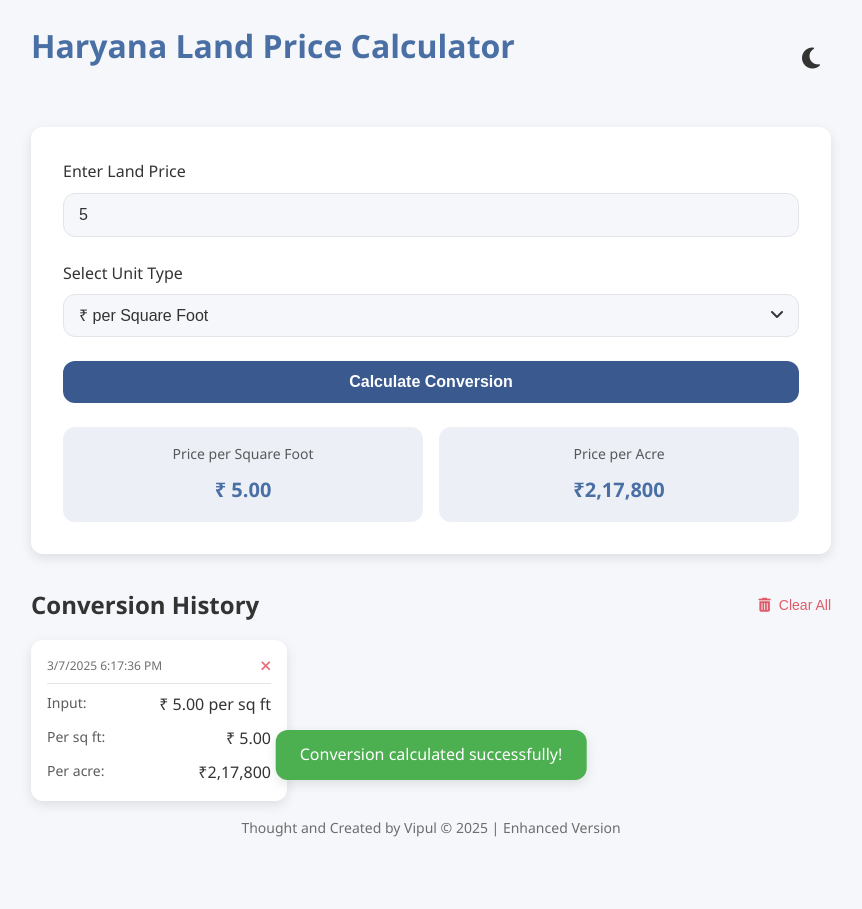
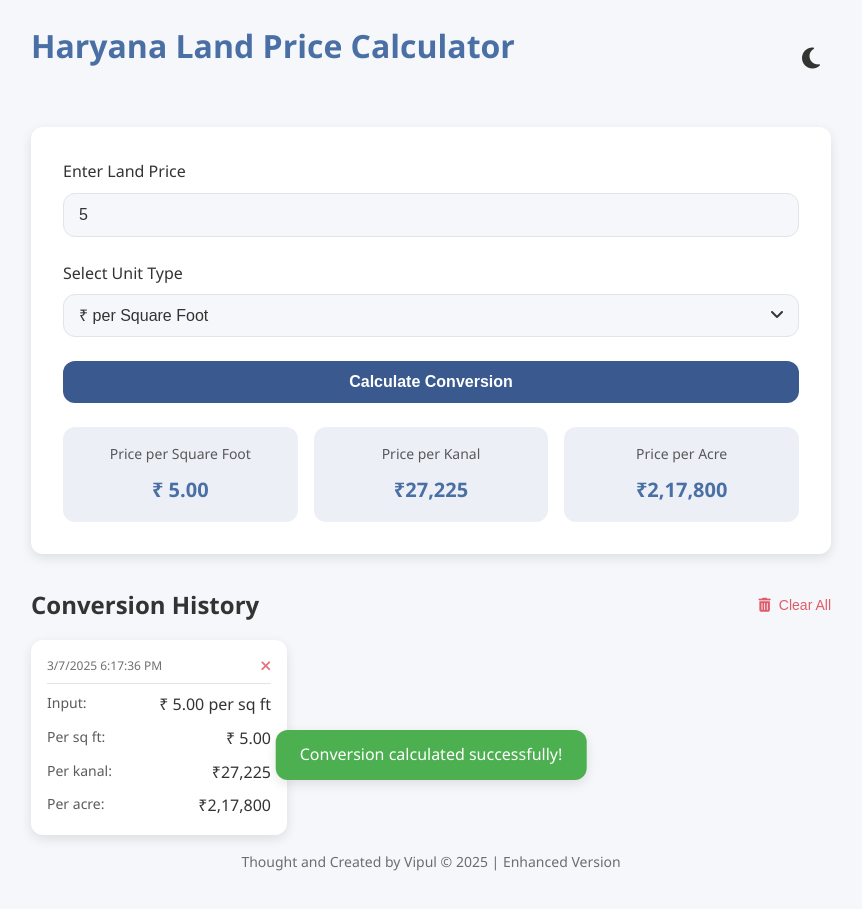
Before and after one commit to anandvip/landsale-calc, a plain HTML site: page index.html in a window 1280 px wide. Both pictures are taken after typing "5" into the empty fields and a click on the button "Calculate Conversion". Shown: the whole page, without its empty margins (209-1071 px from the left). Before the commit the page ends 876 px from the top, so only its background shows below. Drawn offline with Linux system fonts and the light colour scheme.

Commit message:
Update index.html

```diff
--- a/index.html
+++ b/index.html
@@ -3,7 +3,7 @@
 <head>
     <meta charset="UTF-8">
     <meta name="viewport" content="width=device-width, initial-scale=1.0">
-    <meta name="description" content="Calculate and convert land prices in Haryana between per square foot and per acre">
+    <meta name="description" content="Calculate and convert land prices in Haryana between per square foot, per kanal, and per acre">
     <title>Haryana Land Price Calculator</title>
     <link rel="stylesheet" href="https://cdnjs.cloudflare.com/ajax/libs/font-awesome/6.4.0/css/all.min.css">
     <style>
@@ -215,7 +215,8 @@
 
         .conversion-results {
             margin-top: 1.5rem;
-            display: flex;
+            display: grid;
+            grid-template-columns: repeat(auto-fit, minmax(200px, 1fr));
             gap: 1rem;
         }
 
@@ -382,7 +383,7 @@
 
         @media (max-width: 768px) {
             .conversion-results {
-                flex-direction: column;
+                grid-template-columns: 1fr;
             }
 
             .calculator-card {
@@ -440,6 +441,7 @@
                     <div class="input-wrapper">
                         <select id="unitType">
                             <option value="sqft">₹ per Square Foot</option>
+                            <option value="kanal">₹ per Kanal</option>
                             <option value="acre">₹ per Acre</option>
                         </select>
                     </div>
@@ -451,6 +453,10 @@
                     <div class="result-card">
                         <div class="result-label">Price per Square Foot</div>
                         <div class="result-value" id="sqftResult">₹ 0.00</div>
+                    </div>
+                    <div class="result-card">
+                        <div class="result-label">Price per Kanal</div>
+                        <div class="result-value" id="kanalResult">₹ 0.00</div>
                     </div>
                     <div class="result-card">
                         <div class="result-label">Price per Acre</div>
@@ -483,6 +489,8 @@
     <script>
         // Constants
         const ACRE_TO_SQFT = 43560;
+        const KANAL_TO_SQFT = 5445; // 1 Kanal = 5445 sq ft in Haryana
+        const ACRE_TO_KANAL = 8; // 1 Acre = 8 Kanal in Haryana
         const STORAGE_KEY = 'landPriceHistory';
 
         // DOM Elements
@@ -490,6 +498,7 @@
         const unitType = document.getElementById('unitType');
         const calculateBtn = document.getElementById('calculateBtn');
         const sqftResult = document.getElementById('sqftResult');
+        const kanalResult = document.getElementById('kanalResult');
         const acreResult = document.getElementById('acreResult');
         const historyContainer = document.getElementById('historyContainer');
         const emptyHistory = document.getElementById('emptyHistory');
@@ -555,10 +564,12 @@
 
             if (isNaN(price) || price <= 0) {
                 priceInput.classList.add('error');
+                priceError.style.display = 'block';
                 return false;
             }
 
             priceInput.classList.remove('error');
+            priceError.style.display = 'none';
             return true;
         }
 
@@ -571,34 +582,42 @@
             const price = parseFloat(priceInput.value);
             const unit = unitType.value;
 
-            let perSqFt, perAcre;
+            let perSqFt, perKanal, perAcre;
 
             if (unit === 'sqft') {
                 perSqFt = price;
+                perKanal = price * KANAL_TO_SQFT;
                 perAcre = price * ACRE_TO_SQFT;
-            } else {
+            } else if (unit === 'kanal') {
+                perKanal = price;
+                perSqFt = price / KANAL_TO_SQFT;
+                perAcre = price * ACRE_TO_KANAL;
+            } else { // acre
                 perAcre = price;
                 perSqFt = price / ACRE_TO_SQFT;
+                perKanal = price / ACRE_TO_KANAL;
             }
 
             // Display results
             sqftResult.textContent = `₹ ${formatDecimal(perSqFt)}`;
+            kanalResult.textContent = formatCurrency(perKanal);
             acreResult.textContent = formatCurrency(perAcre);
 
             // Save to history
-            saveToHistory(price, unit, perSqFt, perAcre);
+            saveToHistory(price, unit, perSqFt, perKanal, perAcre);
 
             // Show success toast
             showToast('Conversion calculated successfully!');
         }
 
         // Save to history
-        function saveToHistory(inputPrice, inputUnit, perSqFt, perAcre) {
+        function saveToHistory(inputPrice, inputUnit, perSqFt, perKanal, perAcre) {
             const record = {
                 id: Date.now(),
                 inputPrice,
                 inputUnit,
                 perSqFt,
+                perKanal,
                 perAcre,
                 timestamp: new Date().toISOString()
             };
@@ -634,7 +653,15 @@
             history.forEach(record => {
                 const date = new Date(record.timestamp);
                 const formattedDate = date.toLocaleDateString() + ' ' + date.toLocaleTimeString();
-                const unitLabel = record.inputUnit === 'sqft' ? 'per sq ft' : 'per acre';
+
+                let unitLabel;
+                if (record.inputUnit === 'sqft') {
+                    unitLabel = 'per sq ft';
+                } else if (record.inputUnit === 'kanal') {
+                    unitLabel = 'per kanal';
+                } else {
+                    unitLabel = 'per acre';
+                }
 
                 const card = document.createElement('div');
                 card.className = 'history-card';
@@ -653,6 +680,10 @@
                         <div class="history-item">
                             <span class="history-label">Per sq ft:</span>
                             <span class="history-value">₹ ${formatDecimal(record.perSqFt)}</span>
+                        </div>
+                        <div class="history-item">
+                            <span class="history-label">Per kanal:</span>
+                            <span class="history-value">${formatCurrency(record.perKanal)}</span>
                         </div>
                         <div class="history-item">
                             <span class="history-label">Per acre:</span>
@@ -701,6 +732,7 @@
 
         priceInput.addEventListener('input', function() {
             this.classList.remove('error');
+            priceError.style.display = 'none';
         });
 
         clearHistoryBtn.addEventListener('click', clearAllHistory);
```
